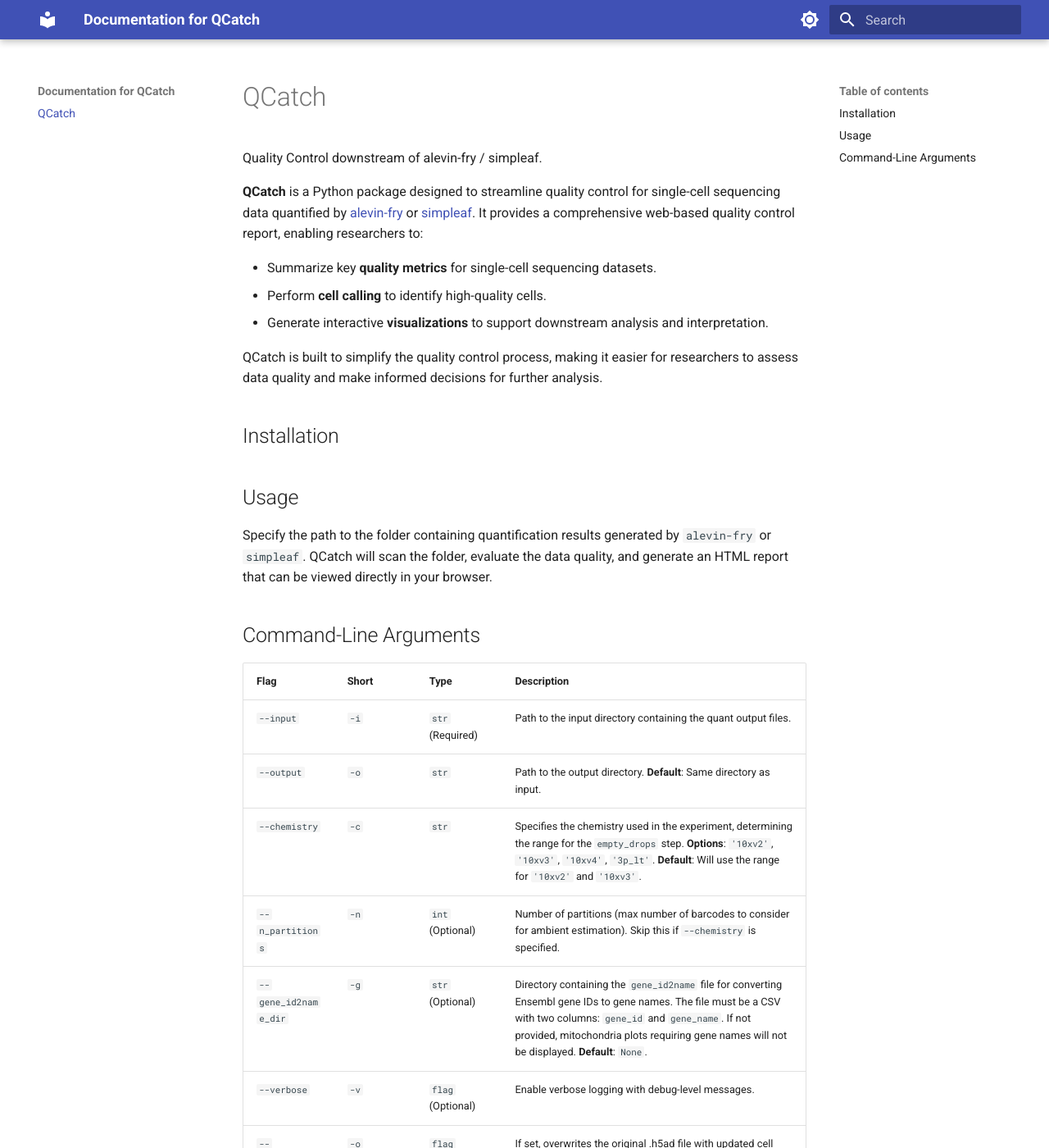
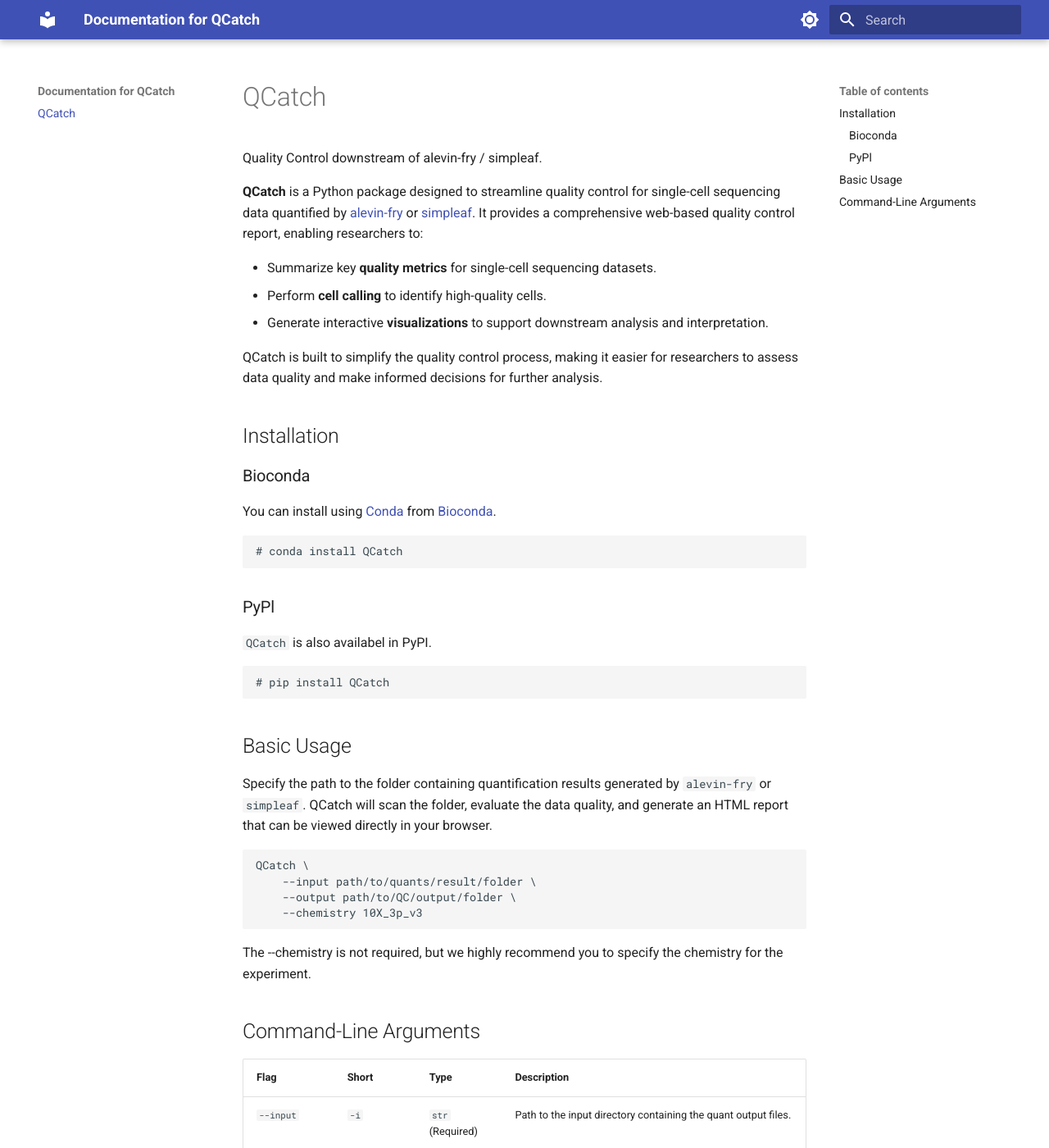
Before and after one commit to COMBINE-lab/QCatch, an MkDocs documentation site: the page built from docs/index.md, in a window 1280 px wide and 1400 px high. Shown: the whole window at 82% size. Built offline with MkDocs 1.6.1 and Material for MkDocs 9.7.7, drawn with Linux system fonts in a browser that asks for light colours.

Commit message:
update usage in index.md

````diff
--- a/docs/index.md
+++ b/docs/index.md
@@ -11,22 +11,30 @@ QCatch is built to simplify the quality control process, making it easier for re
 
 ## Installation
 
-<!-- ### Bioconda
+### Bioconda
 You can install using [Conda](http://anaconda.org/)
 from [Bioconda](https://bioconda.github.io/).
 
 ```bash
-# conda install QCatch (TODO)
+# conda install QCatch
 ```
 
 ### PyPl
 `QCatch` is also availabel in PyPI.
 ```bash
-# pip install QCatch (TODO)
-``` -->
+# pip install QCatch
+```
 
-## Usage
+## Basic Usage
 Specify the path to the folder containing quantification results generated by `alevin-fry` or `simpleaf`. QCatch will scan the folder, evaluate the data quality, and generate an HTML report that can be viewed directly in your browser.
+
+```bash
+QCatch \
+    --input path/to/quants/result/folder \
+    --output path/to/QC/output/folder \
+    --chemistry 10X_3p_v3
+```
+The --chemistry is not required, but we highly recommend you to specify the chemistry for the experiment.
 
 ## Command-Line Arguments
 
````
